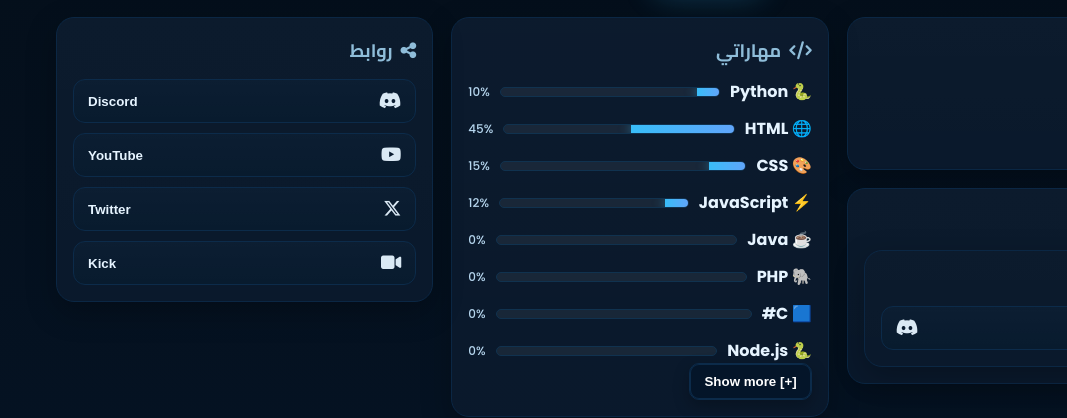
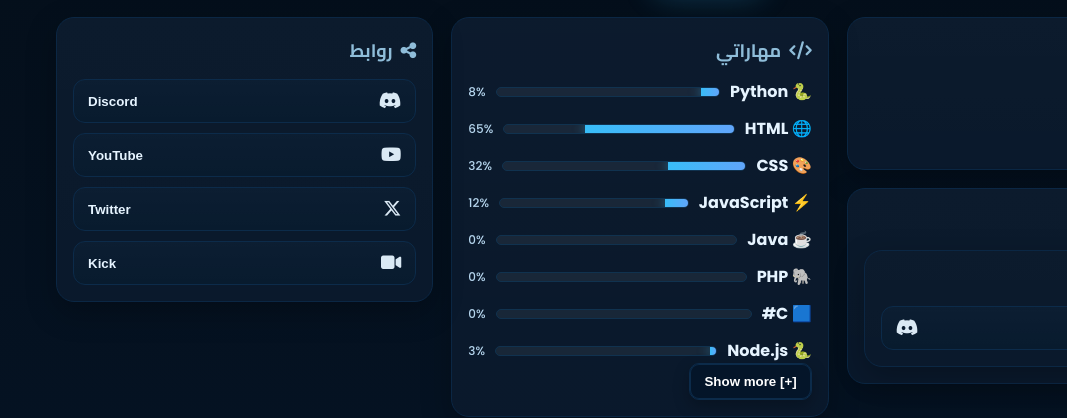
Before and after one commit to HmoodAlqahtani/luther-portfolio, a plain HTML site: page index.html in a window 1280 px wide. Shown: the part 141-559 px from the top of the page, 0-1067 px from the left. Drawn offline with Linux system fonts and the light colour scheme; no server answers.

Commit message:
Update index.html

```diff
--- a/index.html
+++ b/index.html
@@ -70,19 +70,19 @@
         <ul class="skills">
           <li class="skill">
             <span class="skill__label">🐍 Python</span>
-            <div class="skill__bar"><span class="skill__fill" style="--val:10%"></span></div>
-            <span class="skill__percent">10%</span>
+            <div class="skill__bar"><span class="skill__fill" style="--val:8%"></span></div>
+            <span class="skill__percent">8%</span>
           </li>
           <li class="skill">
             <span class="skill__label">🌐 HTML</span>
-            <div class="skill__bar"><span class="skill__fill" style="--val:45%"></span></div>
-            <span class="skill__percent">45%</span>
+            <div class="skill__bar"><span class="skill__fill" style="--val:65%"></span></div>
+            <span class="skill__percent">65%</span>
           </li>
           <!-- The rest default to 0% -->
           <li class="skill">
             <span class="skill__label">🎨 CSS</span>
-            <div class="skill__bar"><span class="skill__fill" style="--val:15%"></span></div>
-            <span class="skill__percent">15%</span>
+            <div class="skill__bar"><span class="skill__fill" style="--val:32%"></span></div>
+            <span class="skill__percent">32%</span>
           </li>
           <li class="skill">
             <span class="skill__label">⚡ JavaScript</span>
@@ -106,8 +106,8 @@
           </li>
           <li class="skill">
             <span class="skill__label">🐍 Node.js</span>
-            <div class="skill__bar"><span class="skill__fill" style="--val:0%"></span></div>
-            <span class="skill__percent">0%</span>
+            <div class="skill__bar"><span class="skill__fill" style="--val:3%"></span></div>
+            <span class="skill__percent">3%</span>
           </li>
         </ul>
 
```
